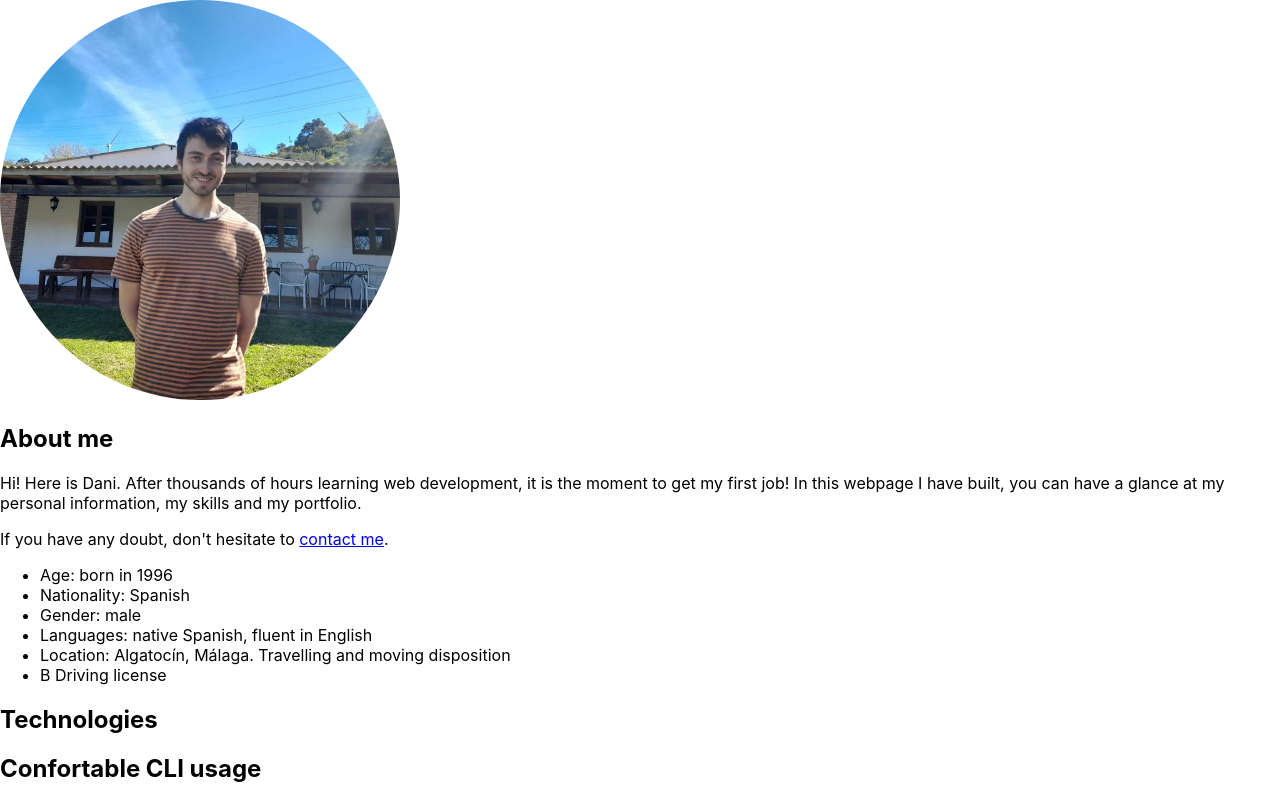
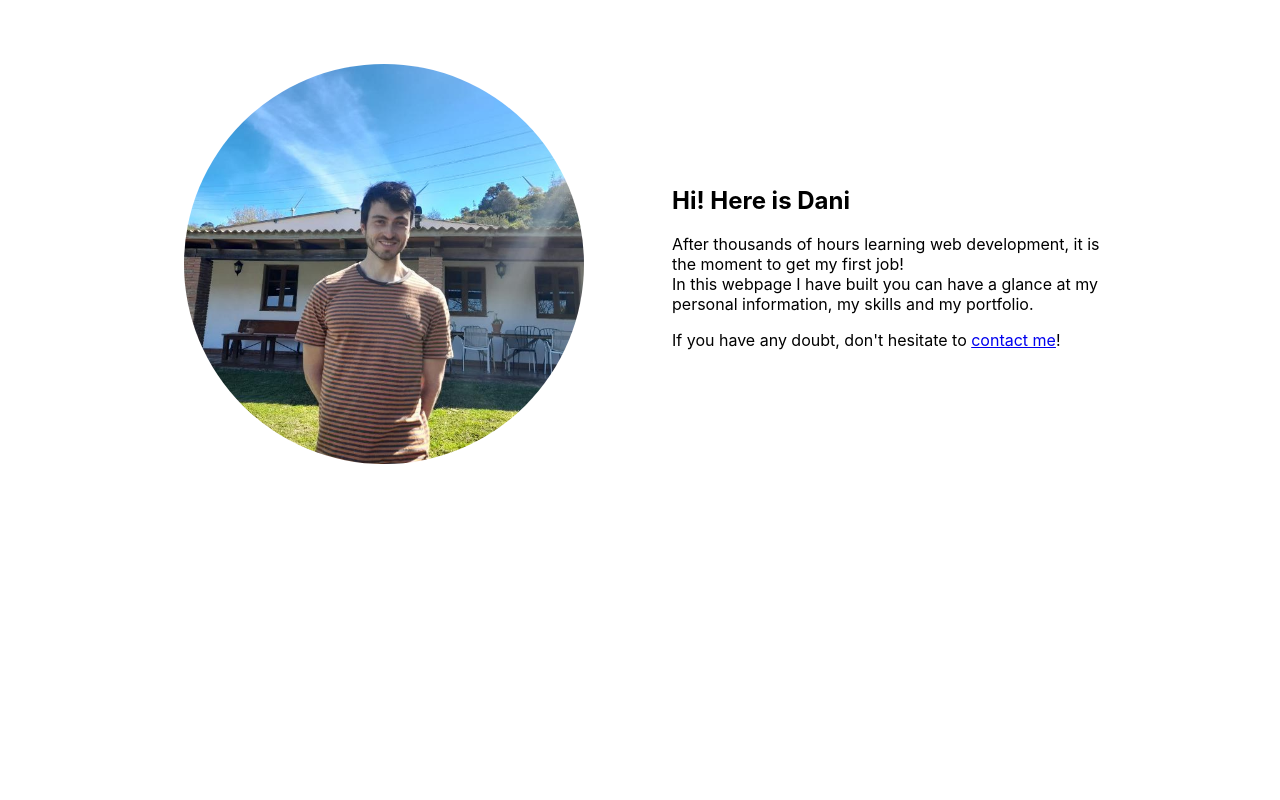
Before and after one commit to DanielMateosLab/danielmatlab, a Next.js app: page / in a window 1280 px wide. Shown: the top 800 px of the page. Built offline with nearby package versions, Linux system fonts and the light colour scheme.

Commit message:
Add some styling

```diff
--- a/pages/index.tsx
+++ b/pages/index.tsx
@@ -48,8 +48,10 @@ export default function Home() {
         <meta name="description" content="CV page" />
       </Head>
 
-      <main>
-        <article>
+      <main className={styles.container}>
+        <article className={styles.page}>
+          <header className={styles.gridContainer}>
+            <div>
               <Image
                 alt="picture of Daniel"
                 src="/profile.jpeg"
@@ -57,16 +59,28 @@ export default function Home() {
                 height="400"
                 className={styles.profile}
               />
-          <h1>About me</h1>
+            </div>
+
+            <div>
+              <h1>Hi! Here is Dani</h1>
               <p>
-            Hi! Here is Dani. After thousands of hours learning web development,
-            it is the moment to get my first job! In this webpage I have built,
-            you can have a glance at my personal information, my skills and my
-            portfolio.
+                After thousands of hours learning web development, it is the
+                moment to get my first job!
+                <br />
+                In this webpage I have built you can have a glance at my
+                personal information, my skills and my portfolio.
               </p>
               <p>
-            If you have any doubt, don't hesitate to <a href="#">contact me</a>.
+                If you have any doubt, don't hesitate to{" "}
+                <a href="#">contact me</a>!
               </p>
+            </div>
+          </header>
+        </article>
+
+        <article className={styles.page}>
+          <h1>About me</h1>
+
           <ul>
             <li>Age: born in 1996</li>
             <li>Nationality: Spanish</li>
@@ -78,6 +92,7 @@ export default function Home() {
             <li>B Driving license</li>
           </ul>
         </article>
+
         <article>
           <h1>Technologies</h1>
           {technologies.map((skill) => (
--- a/styles/Home.module.css
+++ b/styles/Home.module.css
@@ -1,3 +1,18 @@
+.container {
+  padding: 4rem 10rem;
+}
+
+.page {
+  min-height: 100vh;
+}
+
 .profile {
   border-radius: 50%;
 }
+
+.gridContainer {
+  display: grid;
+  grid-template-columns: 1fr 1fr;
+  place-items: center;
+  gap: 4rem;
+}
```
Lines whose indentation alone changed are shown as unchanged.
